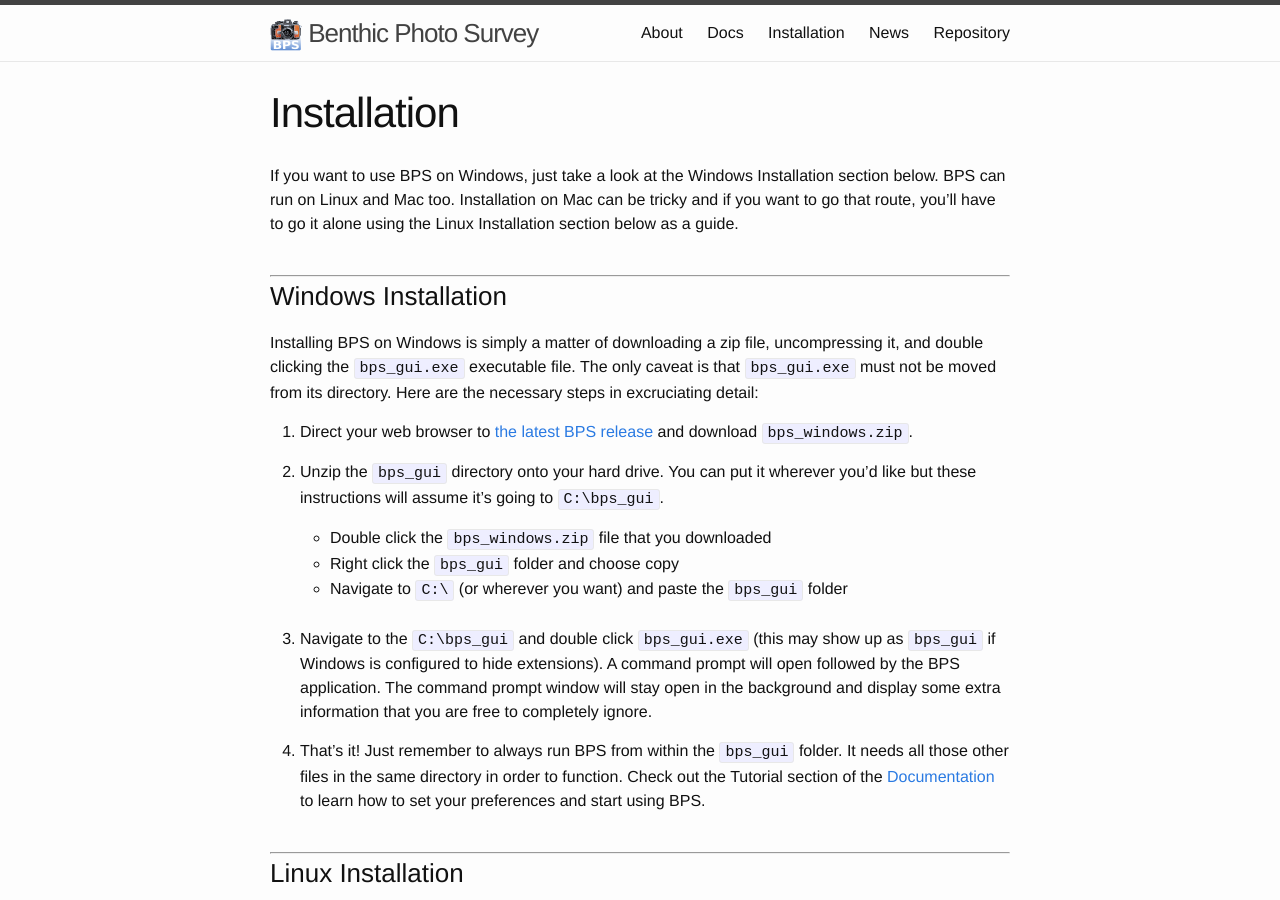
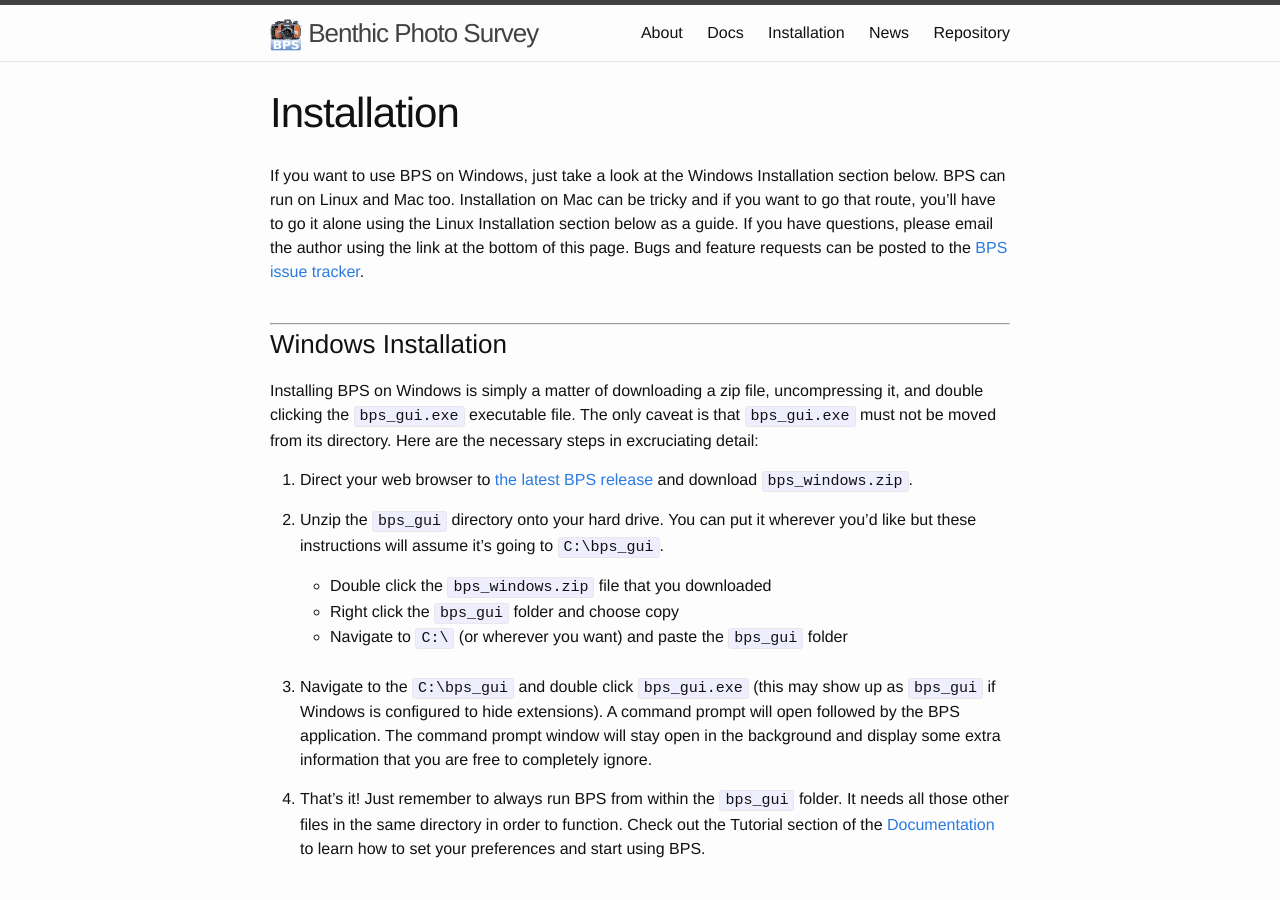
Before and after one commit to jkibele/benthic_photo_survey, a Jekyll site: the page built from installation.md, in a window 1280 px wide and 900 px high. Built offline with Jekyll 4.4.1, drawn with Linux system fonts in a browser that asks for light colours.

Commit message:
Update installation.md

```diff
--- a/installation.md
+++ b/installation.md
@@ -4,7 +4,7 @@ title: Installation
 permalink: /installation/
 ---
 
-If you want to use BPS on Windows, just take a look at the Windows Installation section below. BPS can run on Linux and Mac too. Installation on Mac can be tricky and if you want to go that route, you'll have to go it alone using the Linux Installation section below as a guide.
+If you want to use BPS on Windows, just take a look at the Windows Installation section below. BPS can run on Linux and Mac too. Installation on Mac can be tricky and if you want to go that route, you'll have to go it alone using the Linux Installation section below as a guide. If you have questions, please email the author using the link at the bottom of this page. Bugs and feature requests can be posted to the [BPS issue tracker](https://github.com/jkibele/benthic_photo_survey/issues).
 <br /><br />
 
 ---
```
